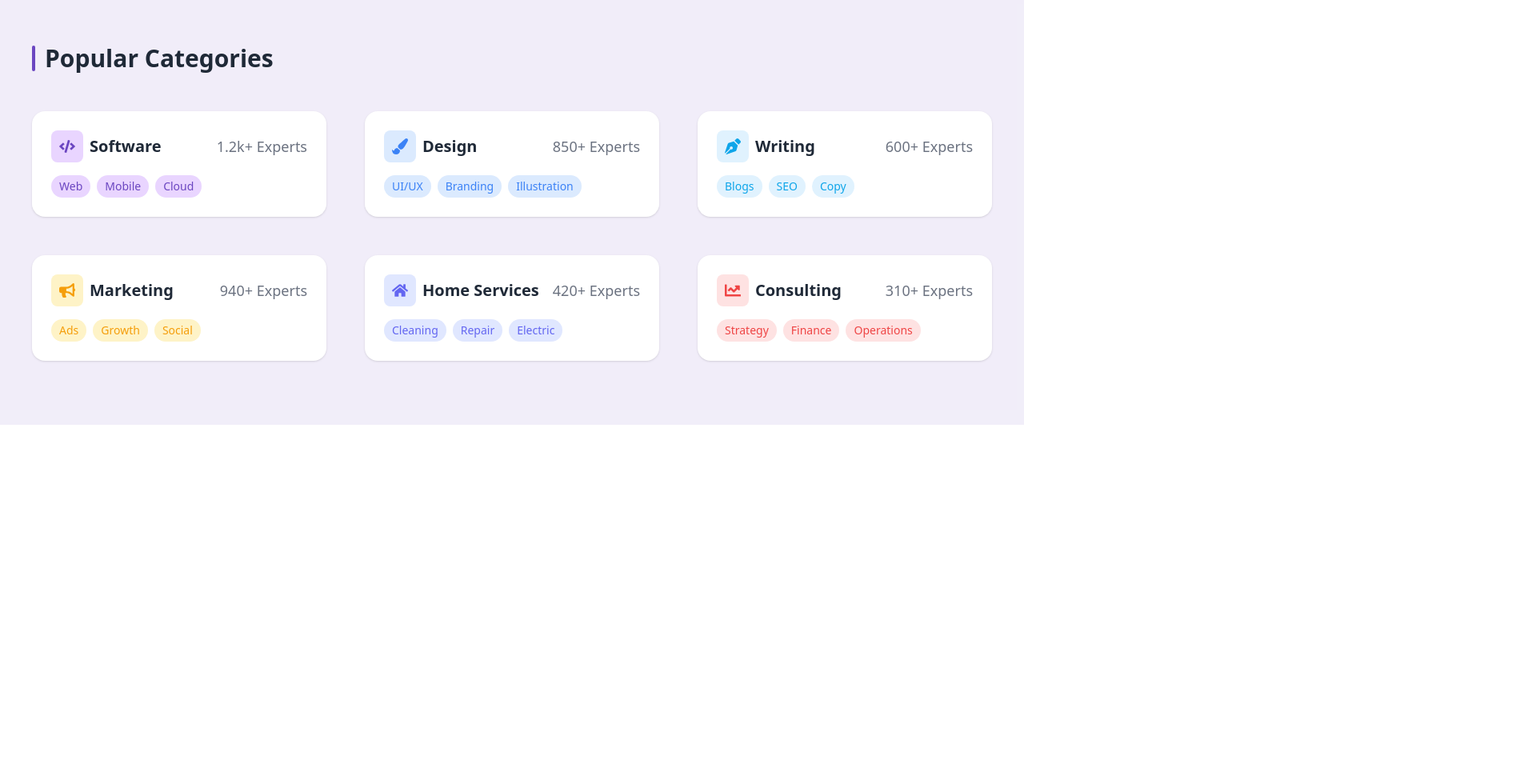
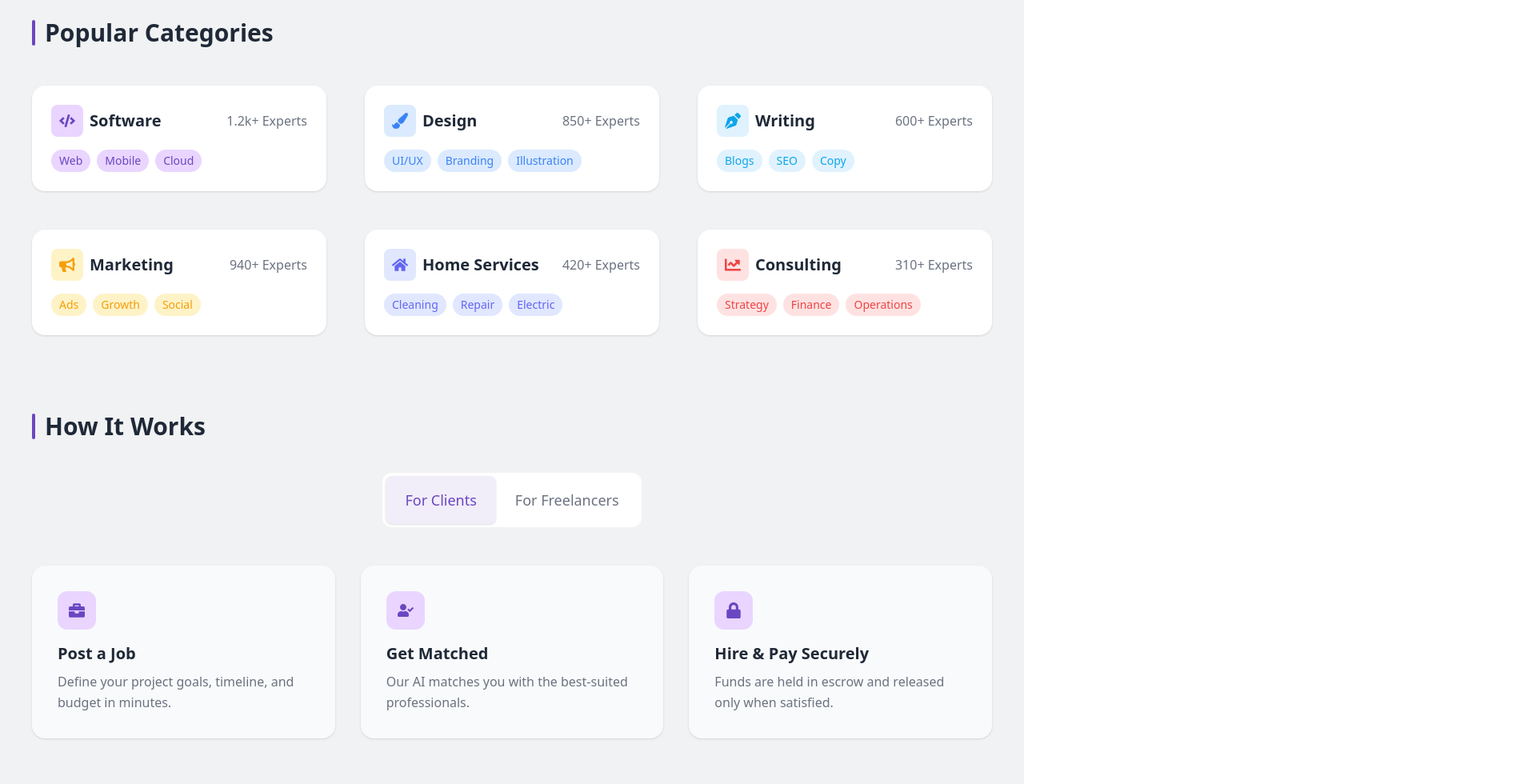
Before and after one commit to priyanksingh12/FreeLanzo, a React (Vite) app: page /landing in a window 1280 px wide. Shown: the part 1520-2500 px from the top of the page at 80% size, 1920 px wide, since content can reach past the window. Before the commit the page ends 2051 px from the top, so only its background shows below. Built offline with nearby package versions, Linux system fonts and the light colour scheme.

Commit message:
how it works  done

```diff
--- a/src/pages/Landing.jsx
+++ b/src/pages/Landing.jsx
@@ -1,7 +1,8 @@
 import React from 'react'
 import Navbar from '../components/Navbar'
-import { FaGlobe, FaUsers, FaHandshake, FaBriefcase,FaCode, FaPaintBrush, FaPenNib, FaBullhorn, FaChartLine ,FaHome } from "react-icons/fa";
+import { FaGlobe, FaUsers, FaHandshake, FaBriefcase,FaCode, FaPaintBrush, FaPenNib, FaBullhorn, FaChartLine ,FaHome ,FaUserCheck, FaLock, FaUserPlus,FaWallet} from "react-icons/fa";
 import { useNavigate } from 'react-router-dom';
+import { useState } from 'react';
 
 import googleLogo from "../assets/logos/google.png";
 import metaLogo from "../assets/logos/meta.png";
@@ -10,9 +11,16 @@ import netflixLogo from "../assets/logos/netflix.png";
 import microsoftLogo from "../assets/logos/microsoft.png";
 import appleLogo from "../assets/logos/apple.png";
 
+
+
+
+
+
+
 const Landing = () => {
 
   const navigate = useNavigate();
+
 
   const logos = [
     googleLogo,
@@ -22,6 +30,20 @@ const Landing = () => {
     microsoftLogo,
     appleLogo,
   ];
+
+  const [activeTab, setActiveTab] = useState("client");
+
+
+const Step = ({ icon, title, desc }) => (
+  <div className="bg-[#F9FAFB] rounded-2xl p-8 shadow hover:shadow-lg transition">
+    <div className="w-12 h-12 flex items-center justify-center rounded-xl bg-[#E9D5FF] text-[#6B46C1] text-xl mb-4">
+      {icon}
+    </div>
+    <h3 className="font-semibold text-xl text-[#1F2937]">{title}</h3>
+    <p className="text-[#6B7280] mt-2 text-md leading-relaxed">{desc}</p>
+  </div>
+);
+
 
   return (
     <>
@@ -72,22 +94,22 @@ const Landing = () => {
       </section>
 
 
-      <section className="bg-white py-20">
+      <section className="bg-[#6b728018] pt-20 pb-10">
         <h2 className="text-center text-md font-semibold tracking-widest text-[#6B7280] uppercase mb-10">
           Trusted by leading companies worldwide
         </h2>
 
-   <div className="overflow-hidden w-full">
+   <div className=" w-full">
   <div className="relative w-full">
     <div className="flex w-max animate-marquee">
       {[...logos, ...logos].map((logo, i) => (
        <div
   key={i}
-  className="logo-card shrink-0 w-48 h-28 mx-6 flex items-center justify-center
+  className="logo-card shrink-0 w-48 h-30 mx-6 flex items-center justify-center
              rounded-2xl bg-white/80
              border border-gray-200
              shadow-md  transition-transform duration-300 ease-out
-             hover:scale-130 hover:shadow-lg"
+             hover:scale-120 hover:shadow-lg"
 >
   <img
     src={logo}
@@ -103,11 +125,11 @@ const Landing = () => {
 
       </section>
 
-     <section className="bg-[#6b46c118] pt-24">
+     <section className="bg-[#6b728018] pt-20">
   <div className="max-w-8xl mx-auto px-10 grid md:grid-cols-3 gap-8">
 
 
-    <div className="bg-white rounded-2xl p-14 shadow-md hover:shadow-xl transition">
+    <div className="bg-white rounded-2xl p-16 shadow-md hover:shadow-xl transition">
       <div className="flex items-center justify-between">
         <p className="text-xl font-semibold text-[#6B7280] uppercase">Professionals</p>
         <FaUsers className="text-[#3B82F6] text-4xl" />
@@ -146,7 +168,7 @@ const Landing = () => {
 </section>
 
 
-<section id="browse" className="bg-[#6b46c118] py-20">
+<section id="browse" className="bg-[#6b728018] pt-20">
   <div className="max-w-8xl mx-auto px-10">
 
     <div className="flex items-center gap-3 mb-12">
@@ -165,7 +187,7 @@ const Landing = () => {
       </div>
       <h3 className="font-semibold text-xl text-[#1F2937]">Software</h3>
     </div>
-    <span className="text-lg text-[#6B7280] font-medium">1.2k+ Experts</span>
+    <span className="text-md text-[#6B7280] font-medium">1.2k+ Experts</span>
   </div>
 
   <div className="flex flex-wrap gap-2 mt-4">
@@ -184,7 +206,7 @@ const Landing = () => {
       </div>
       <h3 className="font-semibold text-xl text-[#1F2937]">Design</h3>
     </div>
-    <span className="text-lg text-[#6B7280] font-medium">850+ Experts</span>
+    <span className="text-md text-[#6B7280] font-medium">850+ Experts</span>
   </div>
 
   <div className="flex flex-wrap gap-2 mt-4">
@@ -203,7 +225,7 @@ const Landing = () => {
       </div>
       <h3 className="font-semibold text-xl text-[#1F2937]">Writing</h3>
     </div>
-    <span className="text-lg text-[#6B7280] font-medium">600+ Experts</span>
+    <span className="text-md text-[#6B7280] font-medium">600+ Experts</span>
   </div>
 
   <div className="flex flex-wrap gap-2 mt-4">
@@ -222,7 +244,7 @@ const Landing = () => {
       </div>
       <h3 className="font-semibold text-xl text-[#1F2937]">Marketing</h3>
     </div>
-    <span className="text-lg text-[#6B7280] font-medium">940+ Experts</span>
+    <span className="text-md text-[#6B7280] font-medium">940+ Experts</span>
   </div>
 
   <div className="flex flex-wrap gap-2 mt-4">
@@ -241,7 +263,7 @@ const Landing = () => {
       </div>
       <h3 className="font-semibold text-xl text-[#1F2937]">Home Services</h3>
     </div>
-    <span className="text-lg text-[#6B7280] font-medium">420+ Experts</span>
+    <span className="text-md text-[#6B7280] font-medium">420+ Experts</span>
   </div>
 
   <div className="flex flex-wrap gap-2 mt-4">
@@ -260,7 +282,7 @@ const Landing = () => {
       </div>
       <h3 className="font-semibold text-xl text-[#1F2937]">Consulting</h3>
     </div>
-    <span className="text-lg text-[#6B7280] font-medium">310+ Experts</span>
+    <span className="text-md text-[#6B7280] font-medium">310+ Experts</span>
   </div>
 
   <div className="flex flex-wrap gap-2 mt-4">
@@ -277,6 +299,63 @@ const Landing = () => {
 </section>
 
 
+<section id="how" className="bg-[#6b728018] py-24">
+  <div className="max-w-8xl mx-auto px-10">
+
+    <div className="flex items-center gap-3 mb-10">
+      <div className="w-1 h-8 bg-[#6B46C1] rounded-full"></div>
+      <h2 className="text-3xl font-bold text-[#1F2937]">How It Works</h2>
+    </div>
+
+    <div className="flex justify-center mb-12">
+  <div className="flex bg-white rounded-xl p-1 w-fit">
+    <button
+      onClick={() => setActiveTab("client")}
+      className={`px-6 py-4 rounded-lg  text-lg font-medium transition ${
+        activeTab === "client"
+          ? "bg-[#6b46c118] text-[#6B46C1] shadow"
+          : "text-[#6B7280]"
+      }`}
+    >
+      For Clients
+    </button>
+    <button
+      onClick={() => setActiveTab("freelancer")}
+      className={`px-6 py-4 rounded-lg text-lg font-medium transition ${
+        activeTab === "freelancer"
+          ? "bg-[#6b46c118] text-[#6B46C1] shadow"
+          : "text-[#6B7280]"
+      }`}
+    >
+      For Freelancers
+    </button>
+  </div>
+</div>
+
+
+    <div className="grid md:grid-cols-3 gap-8">
+
+      {activeTab === "client" && (
+        <>
+          <Step icon={<FaBriefcase />} title="Post a Job" desc="Define your project goals, timeline, and budget in minutes." />
+          <Step icon={<FaUserCheck />} title="Get Matched" desc="Our AI matches you with the best-suited professionals." />
+          <Step icon={<FaLock />} title="Hire & Pay Securely" desc="Funds are held in escrow and released only when satisfied." />
+        </>
+      )}
+
+      {activeTab === "freelancer" && (
+        <>
+          <Step icon={<FaUserPlus />} title="Create Profile" desc="Showcase your skills, experience, and portfolio." />
+          <Step icon={<FaHandshake />} title="Get Gigs" desc="Receive high-quality job offers from verified clients." />
+          <Step icon={<FaWallet />} title="Earn & Withdraw" desc="Get paid securely and withdraw earnings anytime." />
+        </>
+      )}
+
+    </div>
+  </div>
+</section>
+
+
     </>
   );
 };
```
